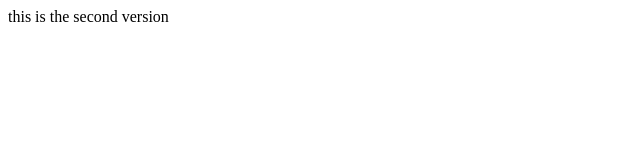
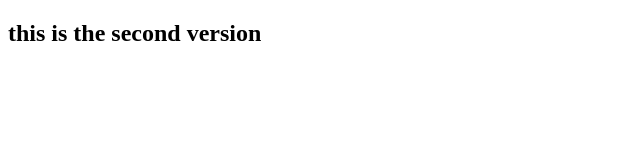
Before and after one commit to chiragkhambra2003/repo_for_learning, a plain HTML site: page index_1.html in a window 1280 px wide. Shown: the whole page, without its empty margins (0-640 px from the left). Drawn offline with Linux system fonts and the light colour scheme.

Commit message:
this is the second version

```diff
--- a/index_1.html
+++ b/index_1.html
@@ -6,6 +6,6 @@
     <title>Document</title>
 </head>
 <body>
-    this is the second version
+    <h2>this is the second version</h2>
 </body>
 </html>
```
